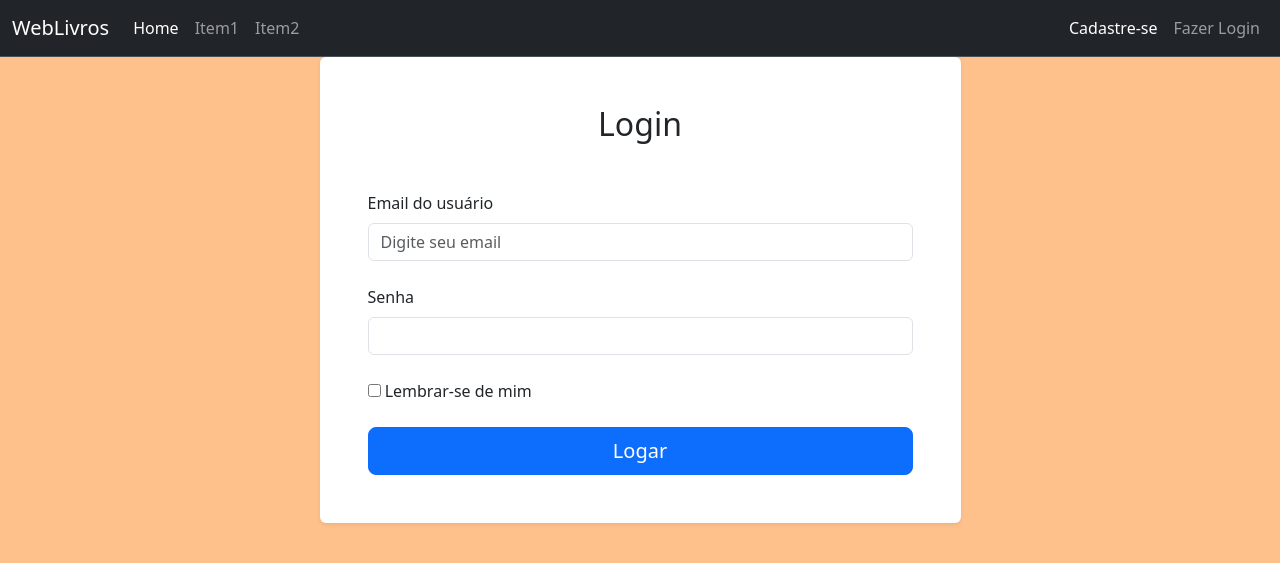
After one commit to andreinunes/ProjetoTCC-Bookstation, a Flask app: page /usuarios/login in a window 1280 px wide. The commit adds this page. Shown: the top 563 px of the page. Run offline with Flask 3, Linux system fonts and the light colour scheme.

Commit message:
Desenvolvimento das funções de cadastro e login. Criação de um modelo de formulario de login. Alterações no visual do website.

```diff
--- a/app.py
+++ b/app.py
@@ -1,14 +1,22 @@
 from re import DEBUG
 from flask import Flask, render_template, request, redirect, url_for, session
 from flask_migrate import Migrate
+from flask_login import LoginManager
 from database import db
 from rotas.usuarios_bp import usuarios_bp
+from modelos.usuarios_modelo import Usuario
 
 app = Flask(__name__)
 app.config.from_object('config')
 db.init_app(app)
 migrate = Migrate(app, db)
+lm = LoginManager()
+lm.init_app(app)
 app.register_blueprint(usuarios_bp, url_prefix='/usuarios')
+
+@lm.user_loader
+def load_user(id):
+    return Usuario.query.filter_by(id=id).first()
 
 @app.route('/')
 def indice():
--- a/controladores/usuarios_controlador.py
+++ b/controladores/usuarios_controlador.py
@@ -1,24 +1,94 @@
 import sys
 from flask import render_template, redirect, url_for, request, abort,flash
+from flask_login import login_user, logout_user, current_user, login_required
 from modelos.usuarios_modelo import Usuario
+from modelos.formularios_modelo import LoginForm
 from flask_sqlalchemy import SQLAlchemy
 from database import db
+from passlib.hash import pbkdf2_sha256
 
 def cadastrar():
-  if request.method == 'GET':
-    return render_template('cadastrar_usuario.html')
-  elif request.method == 'POST':
-    nome = request.form['nomeUsuario']
-    email = request.form['emailUsuario']
-    senha = request.form['senhaUsuario']
-    csenha = request.form['confirmacaoSenhaUsuario']
+  if current_user.is_authenticated:
+    return redirect(url_for('indice'))
+  else:
+    if request.method == 'GET':
+      return render_template('cadastrar_usuario.html')
+    elif request.method == 'POST':
+      nome = request.form['nomeUsuario']
+      email = request.form['emailUsuario']
+      senha = request.form['senhaUsuario']
+      csenha = request.form['confirmacaoSenhaUsuario']
 
-    if senha != csenha:
-      flash('Senhas incompativeis')
-      return redirect(url_for('usuarios_bp.cadastrar'))
+      if senha != csenha:
+        flash('Senhas incompativeis')
+        return redirect(url_for('usuarios_bp.cadastrar'))
 
+      buscar_usuario = Usuario.query.filter_by(email=email).first()
 
-    usuario = Usuario(nome, email, senha)
-    db.session.add(usuario)
-    db.session.commit()
+      if buscar_usuario:
+          flash('Email já existe')
+          return redirect(url_for('usuarios_bp.cadastrar'))
+
+      usuario = Usuario(nome, email, senha)
+      db.session.add(usuario)
+      db.session.commit()
+      return redirect(url_for('indice'))
+
+def verificar_senha(senha):
+  """
+  Verifica a "força" da senha
+  Senha forte:
+      8 caracteres ou mais
+      1 digito ou mais
+      1 simbolo ou mais
+      1 letra maiuscula ou mais
+      1 letra minuscula ou mais
+  """
+
+  # calculating the length
+  length_error = len(password) < 8
+
+  # searching for digits
+  digit_error = re.search(r"\d", password) is None
+
+  # searching for uppercase
+  uppercase_error = re.search(r"[A-Z]", password) is None
+
+  # searching for lowercase
+  lowercase_error = re.search(r"[a-z]", password) is None
+
+  # searching for symbols
+  symbol_error = re.search(r"[ !#$%&'()*+,-./[\\\]^_`{|}~"+r'"]', password) is None
+
+  # overall result
+  password_ok = not ( length_error or digit_error or uppercase_error or lowercase_error or symbol_error )
+
+  return {
+      'password_ok' : password_ok,
+      'length_error' : length_error,
+      'digit_error' : digit_error,
+      'uppercase_error' : uppercase_error,
+      'lowercase_error' : lowercase_error,
+      'symbol_error' : symbol_error,
+  }
+
+def login():
+  if current_user.is_authenticated:
     return redirect(url_for('indice'))
+  else:
+    form = LoginForm()
+    if form.validate_on_submit():
+      usuario = Usuario.query.filter_by(email=form.email.data).first()
+      if usuario and pbkdf2_sha256.verify(form.senha.data, usuario.senha):
+        login_user(usuario)
+        flash("Logado com sucesso")
+        return redirect(url_for('indice'))
+      else:
+        flash("Usuário ou senha inválidos")
+
+    return render_template('login_usuario.html', form_login=form)
+
+def logout():
+  logout_user()
+  flash("Deslogado com sucesso")
+  return redirect(url_for('indice'))
--- /dev/null
+++ b/modelos/formularios_modelo.py
@@ -0,0 +1,8 @@
+from flask_wtf import FlaskForm
+from wtforms import StringField, PasswordField, BooleanField
+from wtforms.validators import DataRequired
+
+class LoginForm(FlaskForm):
+  email = StringField("email", validators=[DataRequired()])
+  senha = PasswordField("senha", validators=[DataRequired()])
+  lembrar = BooleanField("lembrar")
--- a/pyproject.toml
+++ b/pyproject.toml
@@ -11,6 +11,7 @@ python = "^3.10"
 flask = "^3.0.2"
 flask-sqlalchemy = "^3.1.1"
 flask-migrate = "^4.0.5"
+flask-login = "^0.6.3"
 
 
 [build-system]
--- a/rotas/usuarios_bp.py
+++ b/rotas/usuarios_bp.py
@@ -1,6 +1,8 @@
 from flask import Blueprint
-from controladores.usuarios_controlador import cadastrar
+from controladores.usuarios_controlador import cadastrar,login,logout
 
 usuarios_bp = Blueprint('usuarios_bp', __name__,template_folder='templates')
 
 usuarios_bp.route('/cadastrar', methods=['GET','POST'])(cadastrar)
+usuarios_bp.route('/login', methods = ['GET', 'POST'])(login)
+usuarios_bp.route('/logout')(logout)
--- a/templates/base.html
+++ b/templates/base.html
@@ -4,11 +4,12 @@
   <meta charset="utf-8">
   <meta name="viewport" content="width=device-width, initial-scale=1">
   <title>WebLivros(provisorio)</title>
+  <link rel="stylesheet" href="estilo.css"">
   <link rel="stylesheet" href="https://cdn.jsdelivr.net/npm/bootstrap@5.3.2/dist/css/bootstrap.min.css" integrity="sha384-T3c6CoIi6uLrA9TneNEoa7RxnatzjcDSCmG1MXxSR1GAsXEV/Dwwykc2MPK8M2HN" crossorigin="anonymous">
   <script src="https://cdn.jsdelivr.net/npm/bootstrap@5.3.2/dist/js/bootstrap.bundle.min.js" integrity="sha384-C6RzsynM9kWDrMNeT87bh95OGNyZPhcTNXj1NW7RuBCsyN/o0jlpcV8Qyq46cDfL" crossorigin="anonymous"></script>
 </head>
-<body>
-  <nav class="navbar navbar-expand-lg navbar-dark bg-dark"data-bs-theme="blue">
+<body style = "background-color:#ffc18c;">
+  <nav class="navbar navbar-expand-lg bg-dark border-bottom border-body " data-bs-theme="dark">
     <div class="container-fluid">
       <a class="navbar-brand" href="#">WebLivros</a>
       <button class="navbar-toggler" type="button" data-bs-toggle="collapse" data-bs-target="#navbarSupportedContent" aria-controls="navbarSupportedContent" aria-expanded="false" aria-label="Toggle navigation">
@@ -29,12 +30,28 @@
       </div>
       <div class="collapse navbar-collapse" id="navbarSupportedContent">
         <ul class="navbar-nav ms-auto mb-2 mb-lg-0">
+          {% if current_user.is_authenticated  %}
+          <li class="nav-item">
+            <div class="container-sm" style = "  border-radius: 15px;
+              border-color:white;
+              border-style: solid;
+              padding: 5px;
+              color: white;">
+              {{current_user.nome}}
+            </div>
+          </li>
+          <li class="nav-item">
+            <a class="nav-link active" aria-current="page" href="{{url_for('usuarios_bp.logout')}}" style="color:white;">Logout</a>
+          </li>
+          {% else %}
           <li class="nav-item">
             <a class="nav-link active" aria-current="page" href="{{url_for('usuarios_bp.cadastrar')}}">Cadastre-se</a>
           </li>
           <li class="nav-item">
-            <a class="nav-link" href="{{url_for('indice')}}">Fazer Login</a>
+            <a class="nav-link" href="{{url_for('usuarios_bp.login')}}">Fazer Login</a>
           </li>
+          {% endif %}
+
         </ul>
       </div>
     </div>
--- /dev/null
+++ b/templates/login_usuario.html
@@ -0,0 +1,69 @@
+{% extends 'base.html' %}
+{% block conteudo %}
+{% with messages = get_flashed_messages() %}
+  {% if messages %}
+  <div class="alert alert-warning" role="alert">
+  <ul class=flashes>
+    {% for message in messages %}
+      <li>{{ message }}</li>
+    {% endfor %}
+    </ul>
+  </div>
+  {% endif %}
+{% endwith %}
+<div class="row justify-content-md-center">
+  <div class="col-12 col-md-7">
+    <div class="bg-white p-4 p-md-5 rounded shadow-sm">
+      <div class="row">
+        <div class="col-12">
+          <div class="text-center mb-5">
+            <h2 style = "text-align: center;">Login</h2>
+          </div>
+        </div>
+      </div>
+      <form method='post' action = ''>
+        {{form_login.csrf_token}}
+        <div class="row gy-3 gy-md-4 overflow-hidden">
+          <div class="col-12">
+            <label class="form-label">Email do usuário</label>
+            {{ form_login.email(class="form-control", placeholder="Digite seu email") }}
+
+            {% if form_login.errors.email %}
+            <div class = "alert alert-danger" role="alert">
+              <ul>
+              {% for e in form_login.errors.email %}
+                <li>{{ e }}</li>
+              {% endfor %}
+              </ul>
+            </div>
+            {% endif %}
+          </div>
+          <div class="col-12">
+            <label class="form-label">Senha</label>
+                {{ form_login.senha(class="form-control") }}
+
+                {% if form_login.errors.senha %}
+                <div class = "alert alert-danger" role="alert">
+                  <ul>
+                  {% for e in form_login.errors.senha %}
+                    <li>{{ e }}</li>
+                  {% endfor %}
+                  </ul>
+                </div>
+                {% endif %}
+          </div>
+          <div class="checkbox">
+            <label>{{ form_login.lembrar }} Lembrar-se de mim</label>
+          </div>
+          <div class="col-12">
+            <div class="d-grid">
+              <button class="btn btn-primary btn-lg" type="submit">Logar</button>
+            </div>
+          </div>
+        </div>
+      </form>
+    </div>
+  </div>
+</div>
+
+{% endblock conteudo %}
```
Also changed, not shown: modelos/usuarios_modelo.py (+16 -1 lines), templates/cadastrar_usuario.html (+29 -11 lines), templates/estilo.css (added, +12 -0 lines), templates/indice.html (+11 -0 lines), 1 other file.
